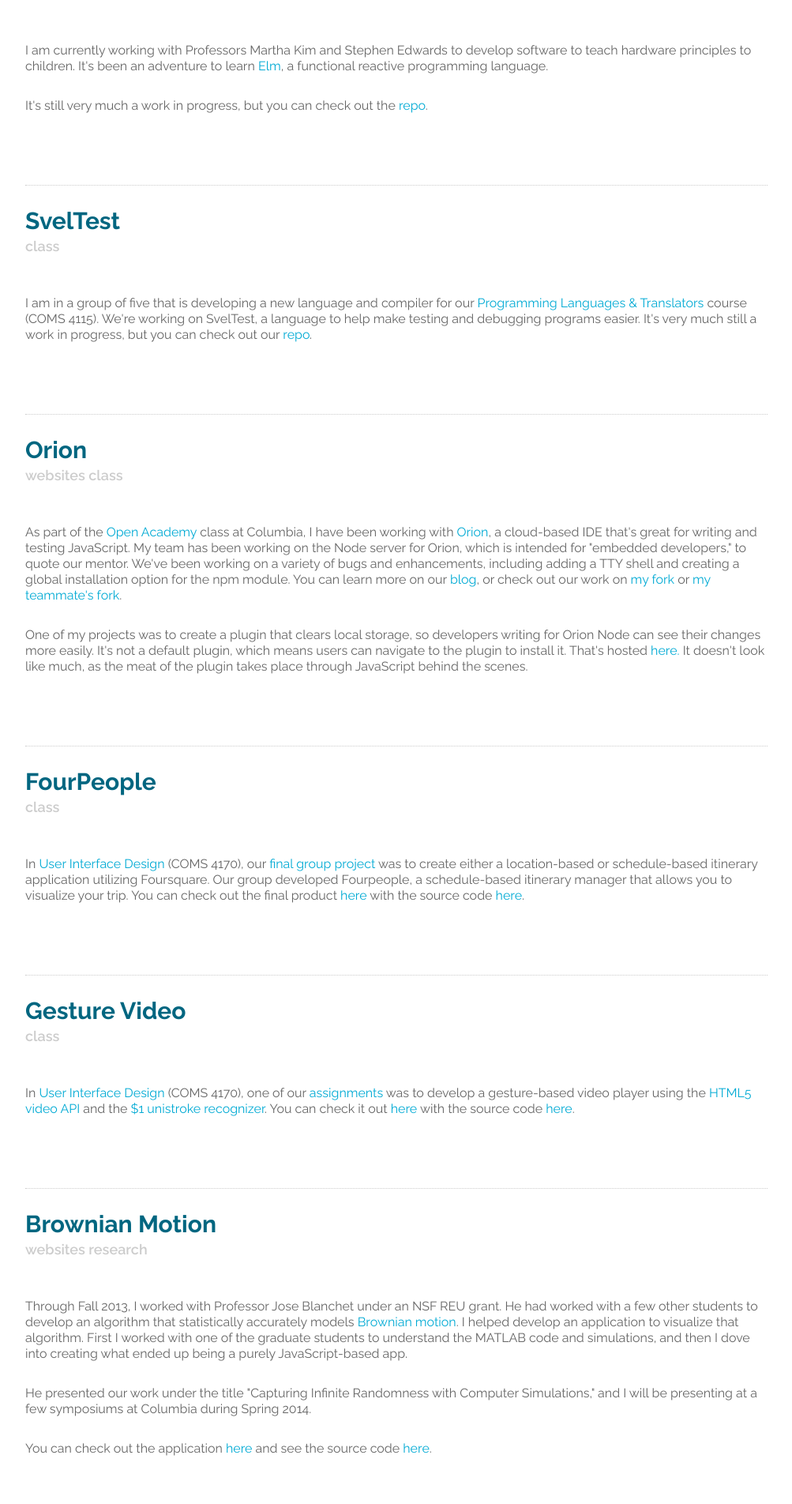
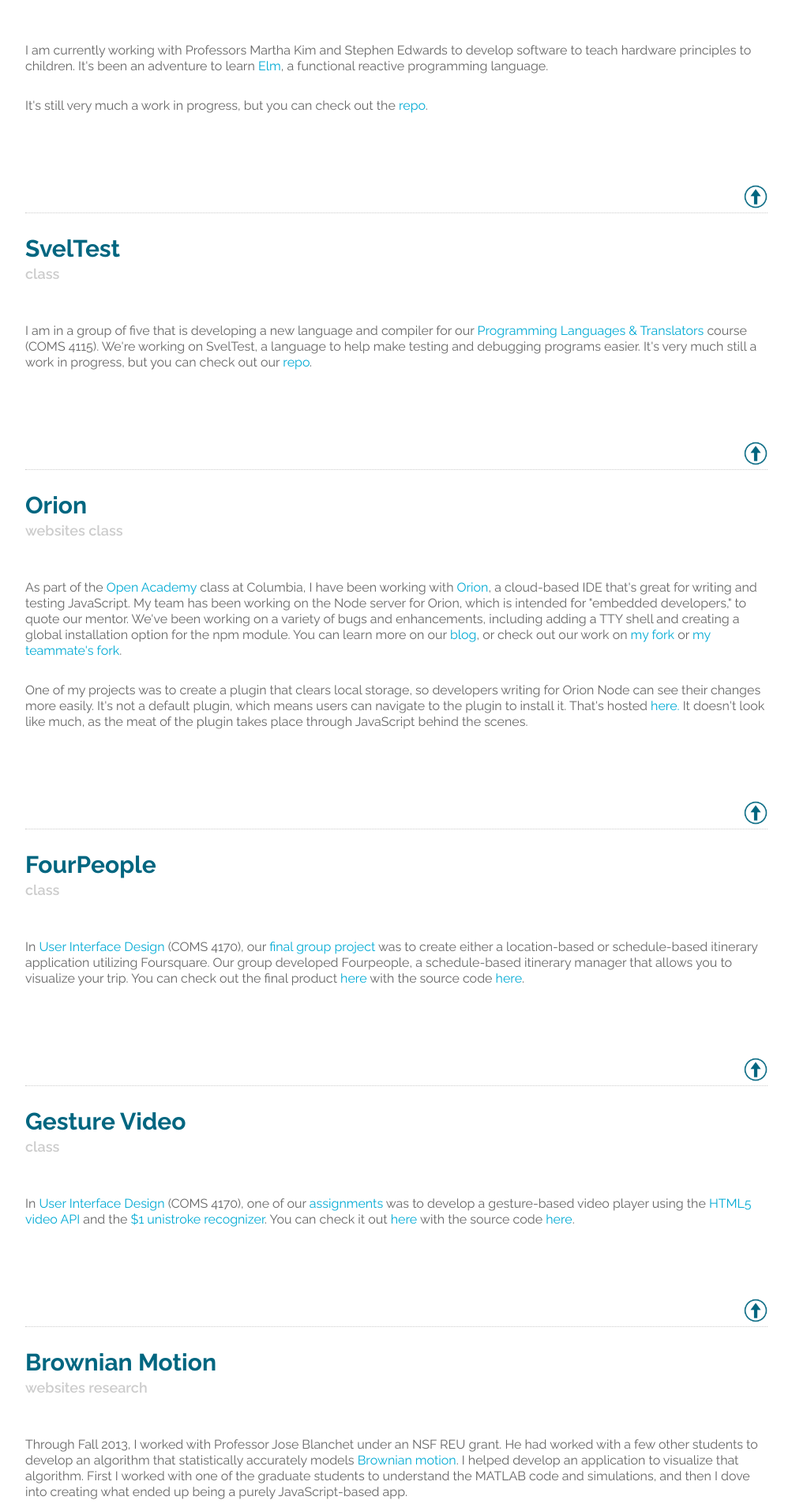
Before and after one commit to kaitlinhuben/kaitlinhuben.github.io, a Jekyll site: the page built from projects.html, in a window 1280 px wide. Shown: the part 665-2569 px from the top of the page at 79% size, without its empty margins (138-1141 px from the left). Built offline with Jekyll 4.4.1, drawn with Linux system fonts in a browser that asks for light colours.

Commit message:
Added back-to-top arrow on projects page

```diff
--- a/projects.html
+++ b/projects.html
@@ -43,4 +43,7 @@
 		{{project.description}}
 	</div>
 </div><!-- /.row-fluid.project-description-->
+<div class="row-fluid">
+		<div class="span12"><a href="#" class="up-arrow"><img src="img/up.png" alt="Back to top" class="pull-right"/></a></div>
+</div>
 {% endfor %}
```
